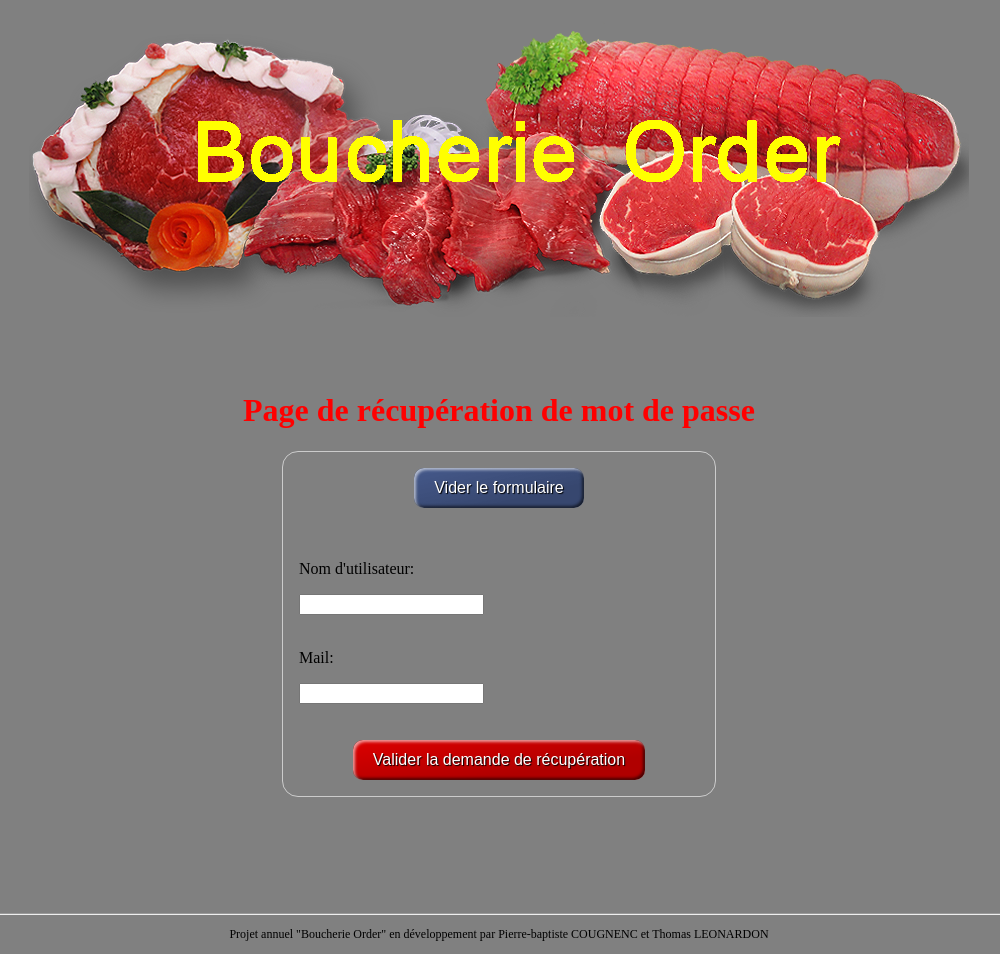
After one commit to Sylimaris/Projet_Annuel, a PHP site: page /OubliMDP.php in a window 1280 px wide. The commit adds this page. Shown: the whole page, without its empty margins (141-1141 px from the left). Run offline with PHP 8.4, Linux system fonts and the light colour scheme.

Commit message:
Add files via upload

```diff
--- /dev/null
+++ b/OubliMDP.php
@@ -0,0 +1,68 @@
+<?php
+?>
+
+<!DOCTYPE html>
+<html lang="fr">
+
+<head>
+<link href="cssIndex.css" rel="stylesheet" media="all" type="text/css">
+<link href="cssInscription.css" rel="stylesheet" media="all" type="text/css">
+
+<title>Boucherie Order - oubli MDP</title>
+<meta charset="UTF-8">
+</head>
+
+
+<body>
+<a href=index.php><img class="displayed" src="/Pictures/Viande.png" alt="Image d'accueil" style="object-position: center top;"></a>
+
+<br><br><br>
+<h1>Page de récupération de mot de passe</h1>
+
+
+
+<form action="recupMDP.php" method="post">
+  <center>
+<div>
+<input class="RAZ" TYPE="reset" value="Vider le formulaire">
+</div>
+    <br>
+</center>
+<br>
+
+  <div>
+    <p>Nom d'utilisateur:</p>
+    <input class="texte" type="text" name="nom" value="">
+  </div>
+
+<br>
+
+
+  <div>
+  <p>Mail:</p>
+  <input class="texte" type="email" name="mail" value="">
+  </div>
+
+
+<br><br>
+<center>
+  <div class="button">
+    <button>Valider la demande de récupération</button>
+  </div>
+</center>
+
+
+</form>
+
+ <br><br><br><br><br><br>
+
+ <hr>
+ <p class="badpage">
+Projet annuel "Boucherie Order" en développement par Pierre-baptiste COUGNENC et Thomas LEONARDON
+ </p>
+</body>
+
+</html>
+
+<?php
+?>
```
Also changed, not shown: index.php (+9 -6 lines).
